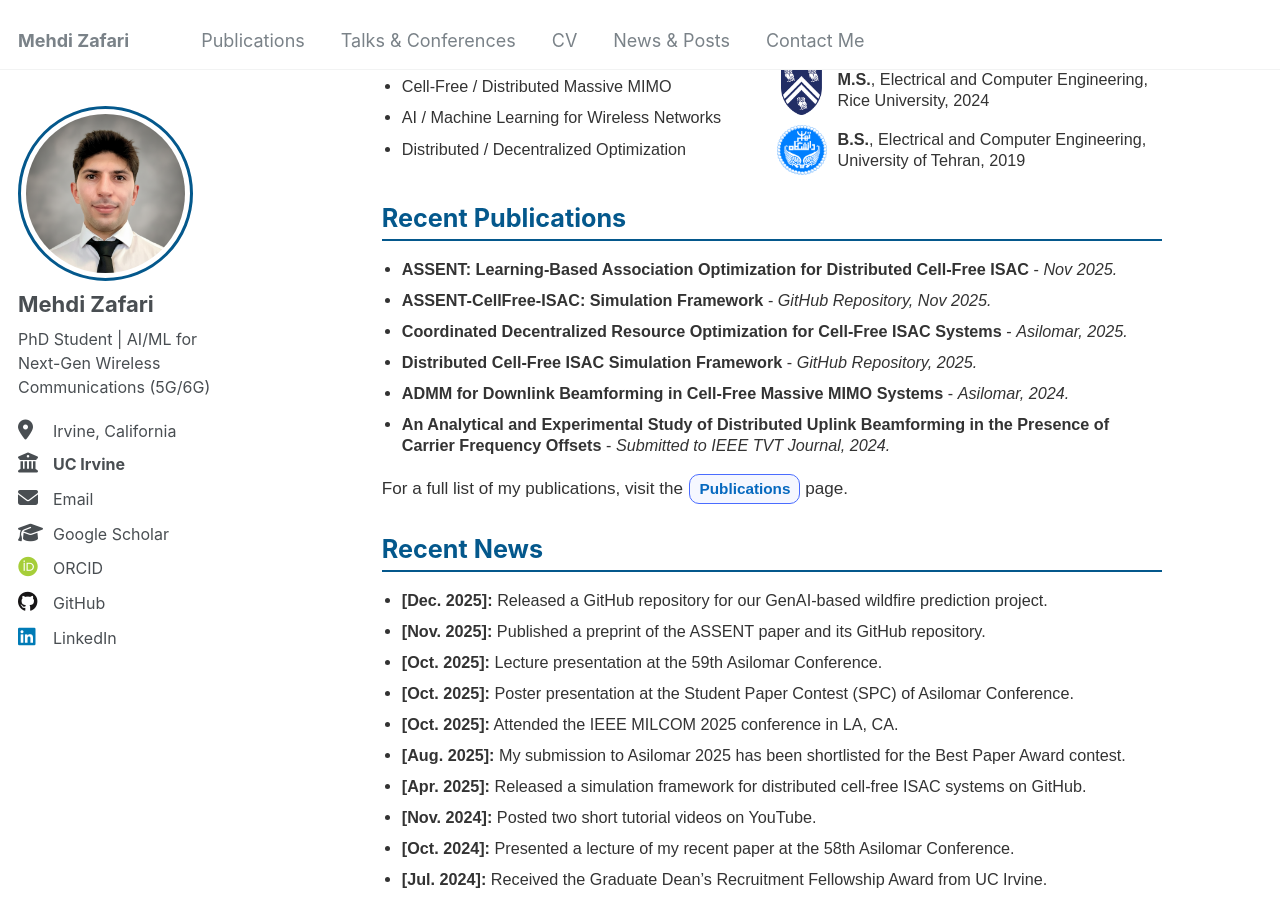
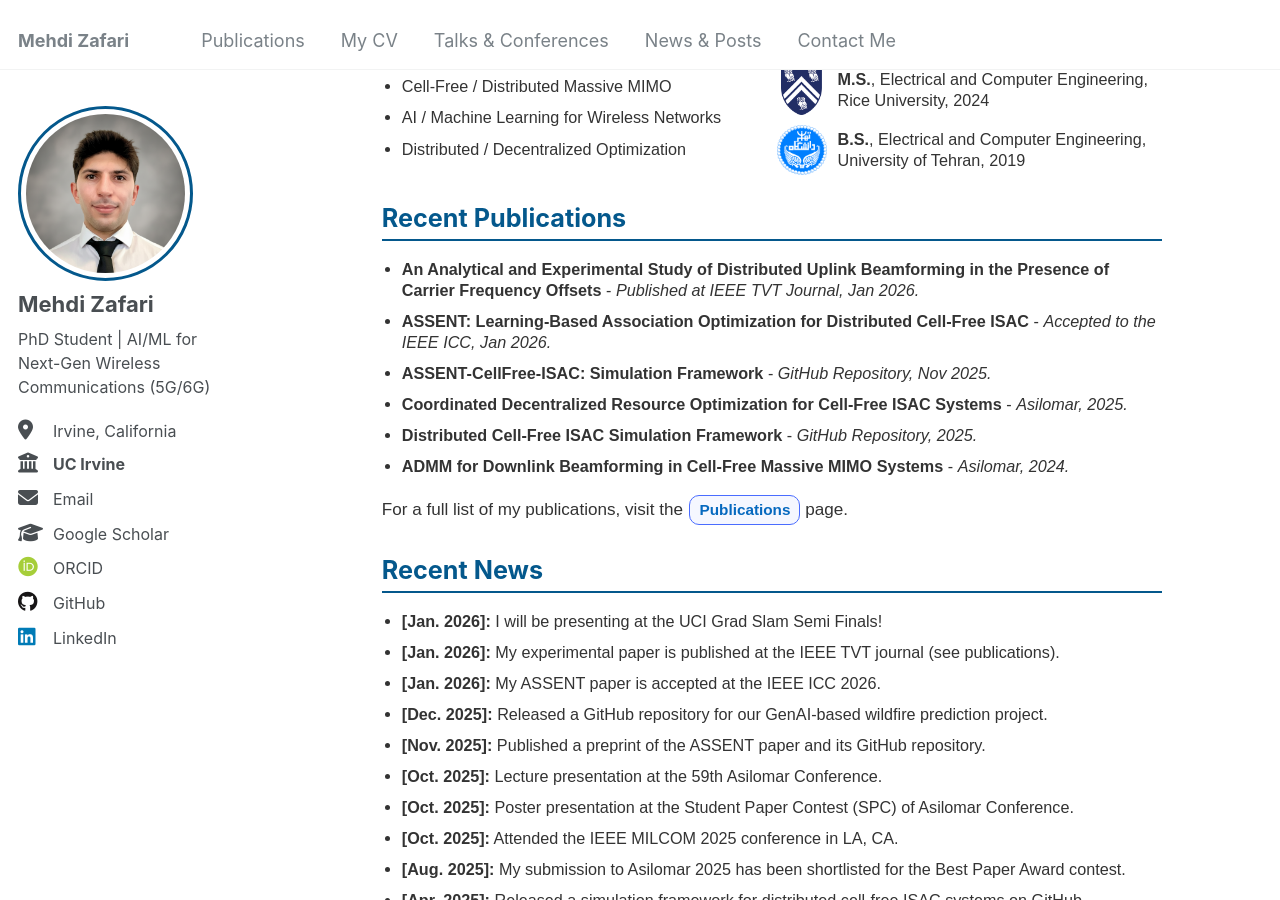
Before and after one commit to MehdiZD97/mehdizd97.github.io, a Jekyll site: the page built from _pages/about.md, in a window 1280 px wide and 900 px high, scrolled down 321 px. Built offline with Jekyll 4.4.1, drawn with Linux system fonts in a browser that asks for light colours; some web fonts are replaced.

Commit message:
Added IEEE doi to journal papers, updated recent news, updated navigation bar.

```diff
--- a/_data/navigation.yml
+++ b/_data/navigation.yml
@@ -9,14 +9,15 @@ main:
   - title: "Publications"
     url: /publications/
 
+  - title: "My CV"
+    url: /cv/
+
   - title: "Talks & Conferences"
     url: /talks/
 
 #  - title: "Awards"
 #    url: /awards/
 
-  - title: "CV"
-    url: /cv/
 
 #  - title: "TA Experience"
 #    url: /teaching/
--- a/_pages/about.md
+++ b/_pages/about.md
@@ -206,12 +206,12 @@ redirect_from:
   <section class="recent-publications">
     <h2>Recent Publications</h2>
     <ul>
-        <li><strong> ASSENT: Learning-Based Association Optimization for Distributed Cell-Free ISAC</strong> - <em>Nov 2025.</em></li>
+        <li><strong> An Analytical and Experimental Study of Distributed Uplink Beamforming in the Presence of Carrier Frequency Offsets</strong> - <em>Published at IEEE TVT Journal, Jan 2026.</em></li>
+        <li><strong> ASSENT: Learning-Based Association Optimization for Distributed Cell-Free ISAC</strong> - <em>Accepted to the IEEE ICC, Jan 2026.</em></li>
         <li><strong> ASSENT-CellFree-ISAC: Simulation Framework</strong> - <em>GitHub Repository, Nov 2025.</em></li>
         <li><strong> Coordinated Decentralized Resource Optimization for Cell-Free ISAC Systems</strong> - <em>Asilomar, 2025.</em></li>
         <li><strong> Distributed Cell-Free ISAC Simulation Framework</strong> - <em>GitHub Repository, 2025.</em></li>
         <li><strong> ADMM for Downlink Beamforming in Cell‑Free Massive MIMO Systems</strong> - <em>Asilomar, 2024.</em></li>
-        <li><strong> An Analytical and Experimental Study of Distributed Uplink Beamforming in the Presence of Carrier Frequency Offsets</strong> - <em>Submitted to IEEE TVT Journal, 2024.</em></li>
     </ul>
     <p class="link-more">
       For a full list of my publications, visit the
@@ -224,6 +224,9 @@ redirect_from:
   <section class="recent-news">
     <h2>Recent News</h2>
     <ul>
+        <li><strong>[Jan. 2026]:</strong> I will be presenting at the UCI Grad Slam Semi Finals!</li>
+        <li><strong>[Jan. 2026]:</strong> My experimental paper is published at the IEEE TVT journal (see publications).</li>
+        <li><strong>[Jan. 2026]:</strong> My ASSENT paper is accepted at the IEEE ICC 2026.</li>
         <li><strong>[Dec. 2025]:</strong> Released a GitHub repository for our GenAI-based wildfire prediction project.</li>
         <li><strong>[Nov. 2025]:</strong> Published a preprint of the ASSENT paper and its GitHub repository.</li>
         <li><strong>[Oct. 2025]:</strong> Lecture presentation at the 59th Asilomar Conference.</li>
```
Also changed, not shown: _publications/2024-09-J-1.md (+1 -1 lines), _publications/2025-06-J-2.md (+1 -1 lines).
